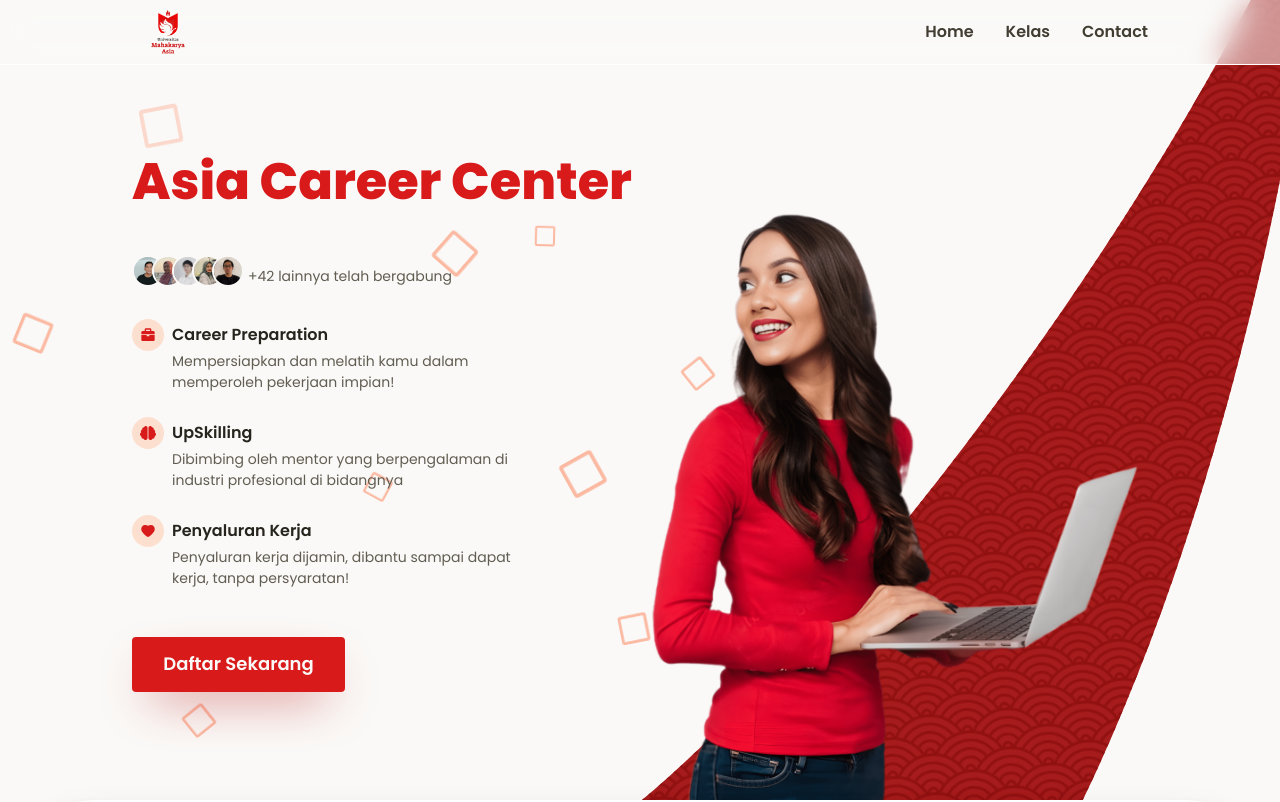
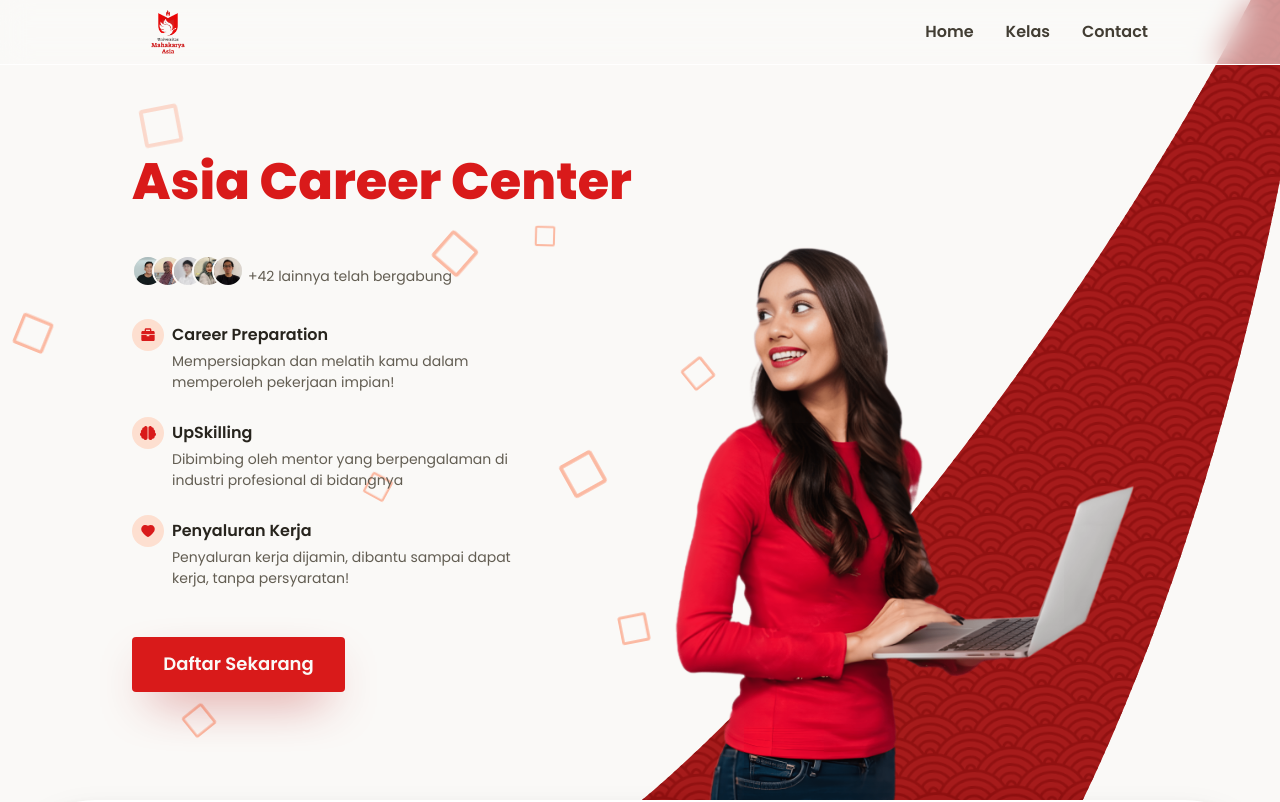
Before and after one commit to xvferdy/career-center-mahakarya-asia, a Next.js app: page / in a window 1280 px wide. Shown: the top 802 px of the page. Built offline with nearby package versions, Linux system fonts and the light colour scheme.

Commit message:
💫 [transition]: add little tab animation

```diff
--- a/src/components/Tabs.jsx
+++ b/src/components/Tabs.jsx
@@ -6,7 +6,7 @@ import Image from "next/image";
 
 function Tabs({ alur }) {
   const [selectedTab, setSelectedTab] = useState(1);
-  const [tuple, setTuple] = useState([null, selectedTab]);
+  const [tuple, setTuple] = useState([null, selectedTab]); // [prev, current]
 
   if (tuple[1] !== selectedTab) {
     setTuple([tuple[1], selectedTab]);
--- a/src/styles/scss/sections/_hero.scss
+++ b/src/styles/scss/sections/_hero.scss
@@ -214,7 +214,9 @@
       }
     }
     figure {
+      padding-left: 24px;
       .hero-img {
+        max-width: 480px;
       }
       .vector {
         // position: absolute;
```
Also changed, not shown: 1 other file (tests, documents, lock files or other folders).
